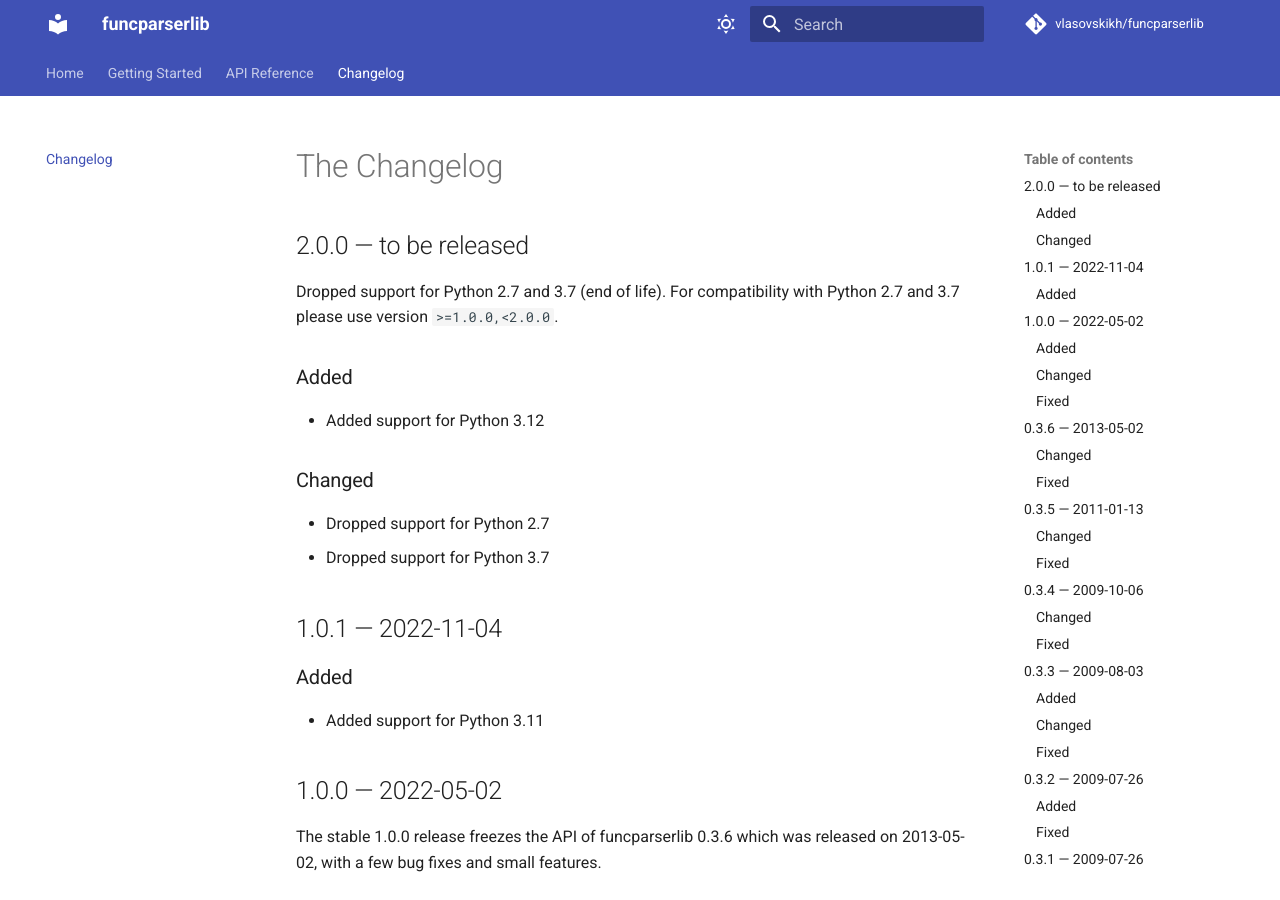
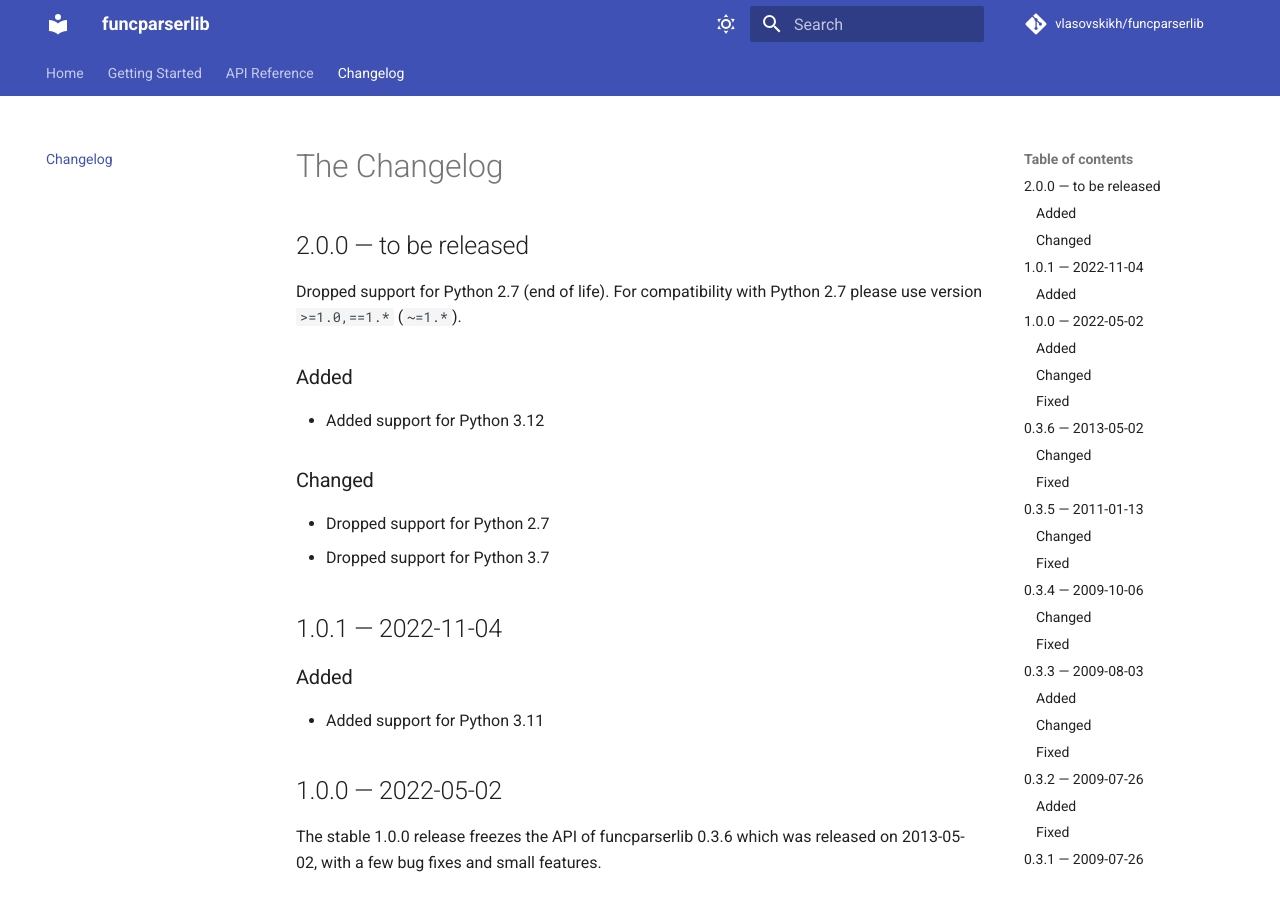
Before and after one commit to vlasovskikh/funcparserlib, an MkDocs documentation site: the page built from docs/changes.md, in a window 1280 px wide and 900 px high. Built offline with MkDocs 1.6.1 and Material for MkDocs 9.7.7, drawn with Linux system fonts in a browser that asks for light colours; comment, search, counter and statistics services are not loaded.

Commit message:
Shorter and cleaner notice about dropping 2.7 support

```diff
--- a/docs/changes.md
+++ b/docs/changes.md
@@ -4,8 +4,8 @@ The Changelog
 2.0.0 — to be released
 ----------------------
 
-Dropped support for Python 2.7 and 3.7 (end of life). For compatibility with Python
-2.7 and 3.7 please use version `>=1.0.0,<2.0.0`.
+Dropped support for Python 2.7 (end of life). For compatibility with Python 2.7 please
+use version `>=1.0,==1.*` (`~=1.*`).
 
 ### Added
 
```
